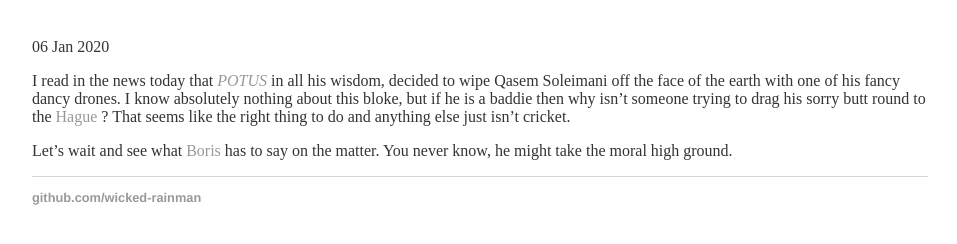
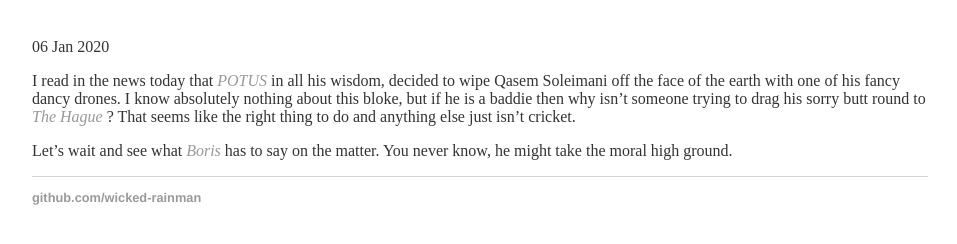
Before and after one commit to wicked-rainman/wicked-rainman.github.io, a Jekyll site: the page built from _posts/2020-01-06-I-do-not-understand-this.md, in a window 1280 px wide. Shown: the part 159-403 px from the top of the page, without its empty margins (160-1117 px from the left). Built offline with Jekyll 4.4.1, drawn with Linux system fonts in a browser that asks for light colours; our own code applies the rules of GitHub Pages for plain Markdown files; Markdown is read by kramdown in place of the engine named in the settings.

```diff
--- a/_posts/2020-01-06-I-do-not-understand-this.md
+++ b/_posts/2020-01-06-I-do-not-understand-this.md
@@ -1,3 +1,3 @@
-I read in the news today that [_POTUS_](https://en.wikipedia.org/wiki/President_of_the_United_States "President of the United States") in all his wisdom, decided to wipe Qasem Soleimani off the face of the earth with one of his fancy dancy drones. I know absolutely nothing about this bloke, but if he is a baddie then why isn't someone trying to drag his sorry butt round to the [Hague](https://en.wikipedia.org/wiki/The_Hague "The home of international law and arbitration") ? That seems like the right thing to do and anything else just isn't cricket.
+I read in the news today that [_POTUS_](https://en.wikipedia.org/wiki/President_of_the_United_States "President of the United States") in all his wisdom, decided to wipe Qasem Soleimani off the face of the earth with one of his fancy dancy drones. I know absolutely nothing about this bloke, but if he is a baddie then why isn't someone trying to drag his sorry butt round to [_The Hague_](https://en.wikipedia.org/wiki/The_Hague "The home of international law and arbitration") ? That seems like the right thing to do and anything else just isn't cricket.
 
-Let's wait and see what [Boris](https://en.wikipedia.org/wiki/Boris_Johnson "Born in New York City to upper-middle class British parents") has to say on the matter. You never know, he might take the moral high ground.
+Let's wait and see what [_Boris_](https://en.wikipedia.org/wiki/Boris_Johnson "Born in New York City to upper-middle class British parents") has to say on the matter. You never know, he might take the moral high ground.
```
